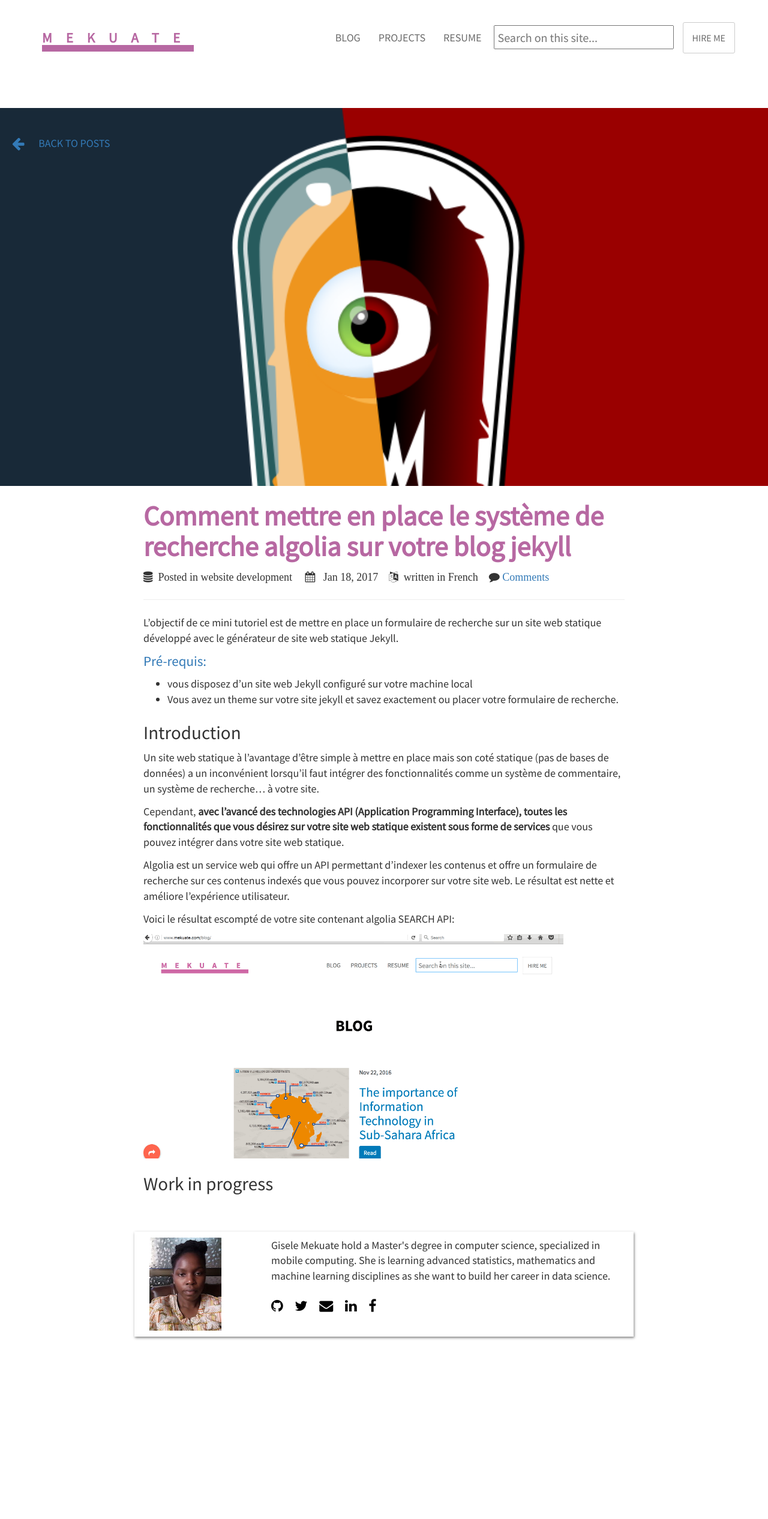
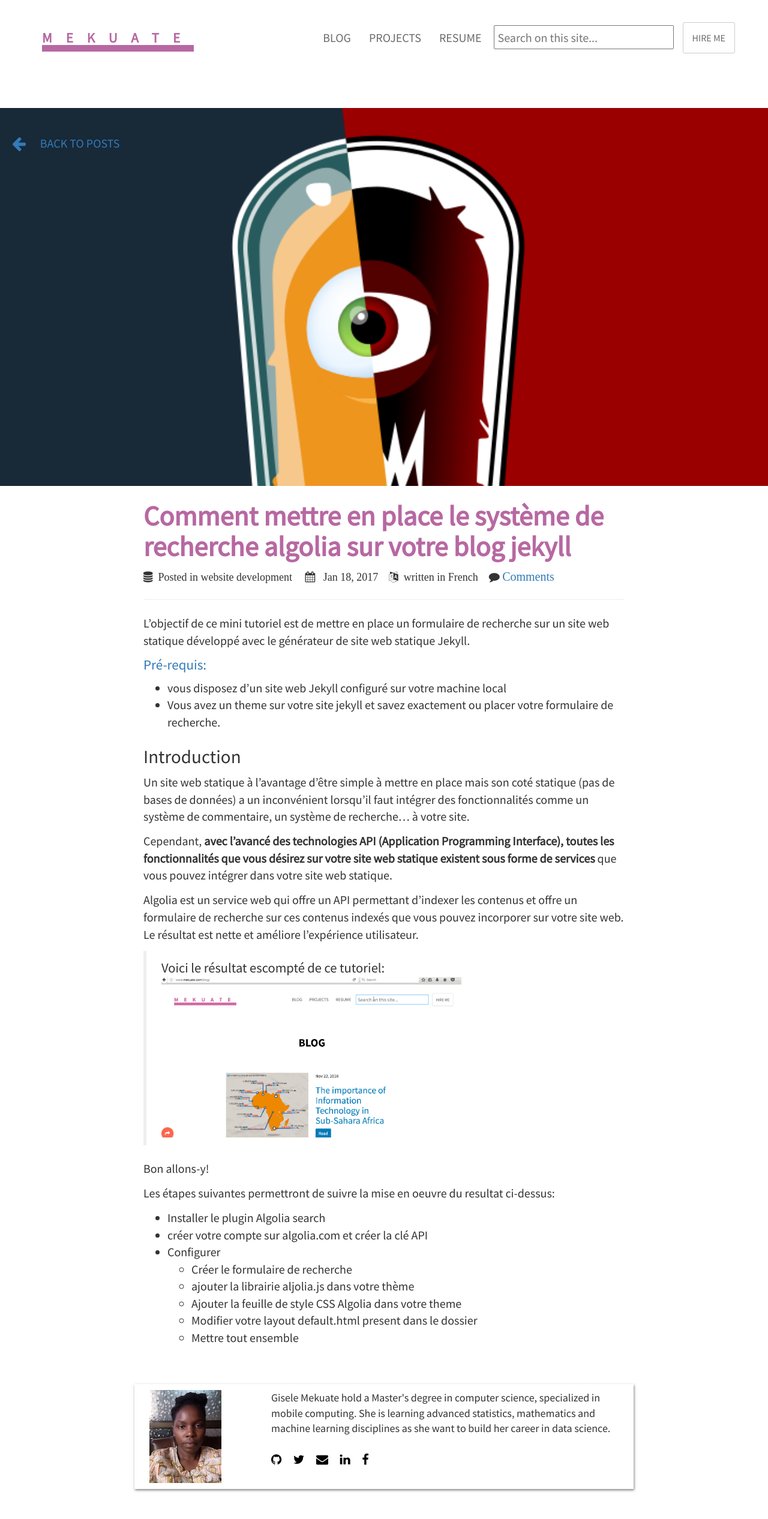
Before and after one commit to mekuate/mekuate.github.io, a Jekyll site: the page built from _posts/2017-01-18-comment-mettre-en-place-le-systeme-de-recherche-algolia-sur-votre-blog-jekyll.md, in a window 1280 px wide. Shown: the whole page at 60% size. Built offline with Jekyll 4.4.1, drawn with Linux system fonts in a browser that asks for light colours; nearby versions of some CDN libraries; comment, search, counter and statistics services are not loaded; before the commit the page ends 2278 px from its top, so only the background shows below that.

Commit message:
ipdating contente

```diff
--- a/_posts/2017-01-18-comment-mettre-en-place-le-systeme-de-recherche-algolia-sur-votre-blog-jekyll.md
+++ b/_posts/2017-01-18-comment-mettre-en-place-le-systeme-de-recherche-algolia-sur-votre-blog-jekyll.md
@@ -1,7 +1,8 @@
 ---
 title: Comment mettre en place le système de recherche algolia sur votre blog jekyll
 layout: post
-categories: ["website development"]
+categories:
+- website development
 language: French
 image: algolia.png
 ---
@@ -22,7 +23,20 @@
 
 <p>Algolia est un service web qui offre un API permettant d’indexer les contenus et offre  un formulaire de recherche sur ces contenus indexés que vous pouvez incorporer sur votre site web. Le résultat est nette et améliore l’expérience utilisateur. </p>
 
-<p>Voici le résultat escompté de votre site contenant algolia SEARCH API:</p>
-<img src='{{site.url}}/assets/img/algoliajekyll.gif' width="700px">
+<blockquote>Voici le résultat escompté de ce tutoriel:
+<img src='{{site.url}}/assets/img/algoliajekyll.gif' width="500px"></blockquote>
 
-<h3> Work in progress </h3>
+<p> Bon allons-y! </p>
+<p> Les étapes suivantes permettront de suivre la mise en oeuvre du resultat ci-dessus: </p>
+<ul>
+<li id="installation"> Installer le plugin Algolia search</li>
+<li id="compte">créer votre compte sur algolia.com et créer la clé API </li>
+<li id="configuration">Configurer </li>
+	<ul>
+	<li id="formulaire"> Créer le formulaire de recherche </li>
+	 <li id="librairie"> ajouter la librairie aljolia.js dans votre thème </li>
+	 <li id="formulaire"> Ajouter la feuille de style CSS Algolia dans votre theme </li>
+	  <li id="layout"> Modifier votre layout default.html present dans le dossier </li>
+	  <li id="reference"> Mettre tout ensemble </li>
+	</ul>
+</ul>
--- a/assets/css/style.scss
+++ b/assets/css/style.scss
@@ -9,6 +9,9 @@
 
 @import "bootstrap";
 
+P, a, li, ul {
+font-size: 20px;
+}
 .about {
   width: auto;
   max-width: 800px;
```
